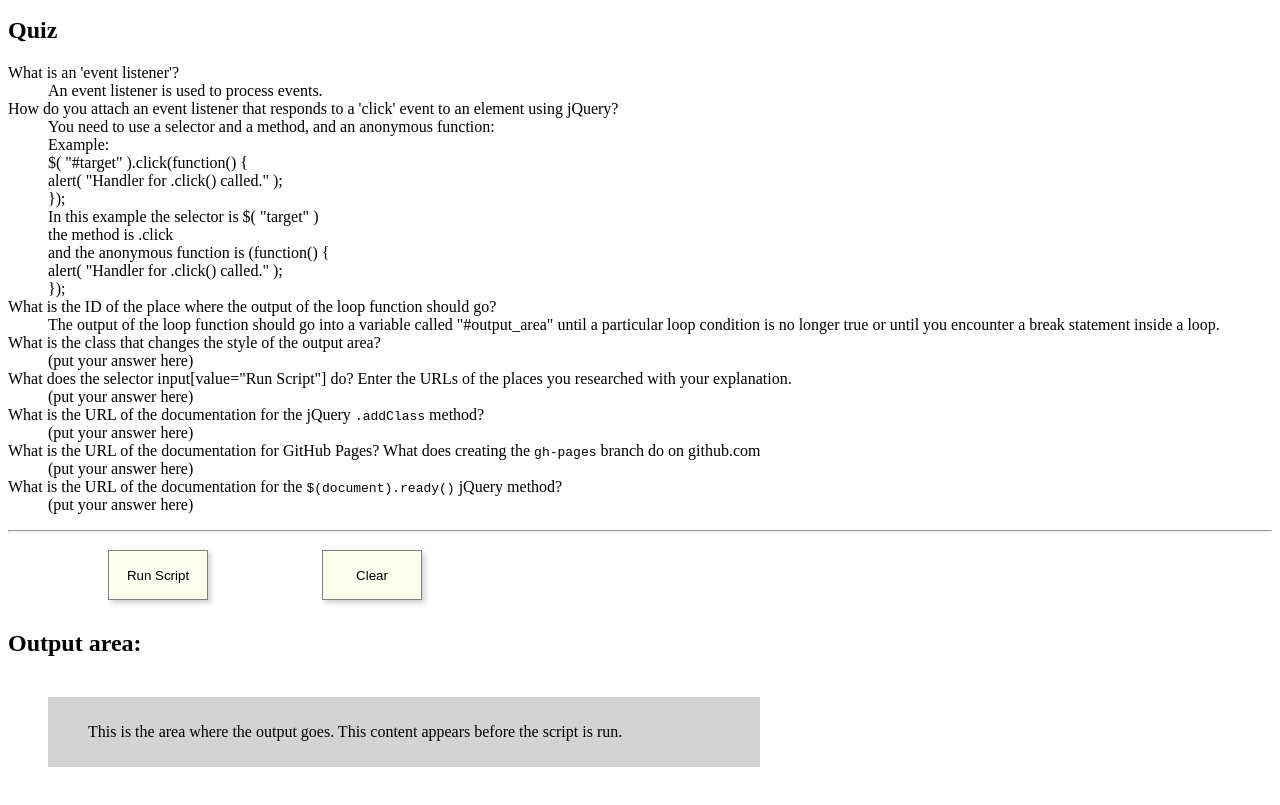
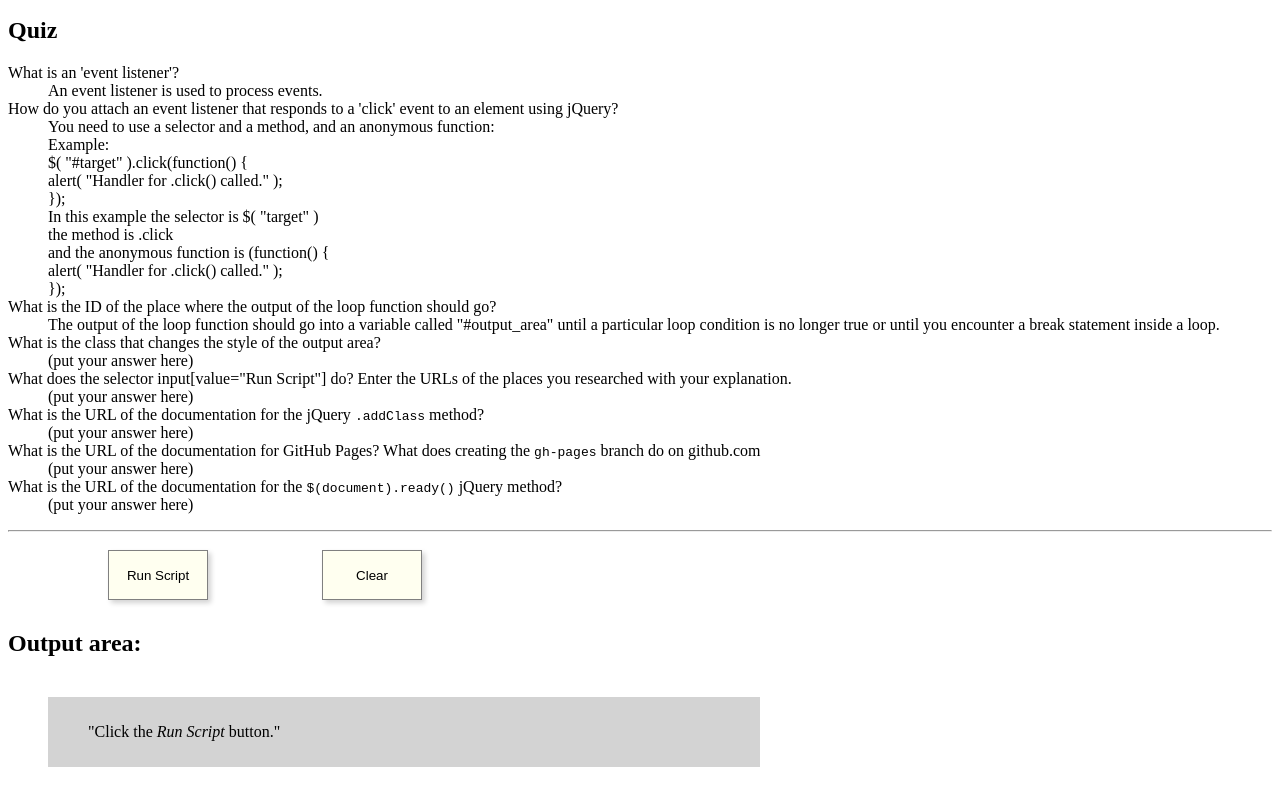
Before and after one commit to susanmlewis01/PrimerPart2Lewis, a plain HTML site: page index.html in a window 1280 px wide. Both pictures are taken after a click on the button "Clear". Shown: the part 87-892 px from the top of the page. Drawn offline with nearby package versions, Linux system fonts and the light colour scheme.

Commit message:
worked through 3rd section

```diff
--- a/index.html
+++ b/index.html
@@ -62,6 +62,11 @@
         });
 
         // attach an event listener to the Clear button here
+        $('input[value="Clear" ]').click( function(){
+          console.log('Caught a button click event.');
+          $("#output_area").removeClass( 'selected' );
+          $("#output_area").html( '<p>"Click the <i>Run Script</i> button."</p>');
+      });
 
       }); // end of $(document).ready
 
```
